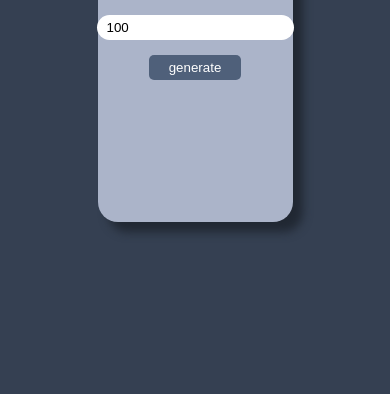
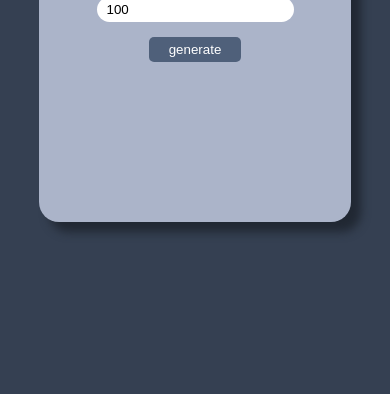
Before and after one commit to axzid/generateramdom-number, a plain HTML site: page index.html in a window 390 px wide. Shown: the part 450-844 px from the top of the page. Drawn offline with Linux system fonts and the light colour scheme.

Commit message:
add responsif

```diff
--- a/style.css
+++ b/style.css
@@ -46,3 +46,11 @@ h1{
     border: none;
     border-radius: 5px;
 }
+@media screen and (max-width: 600px) {
+.container{
+    width: 80%;
+}
+#tes{
+    font-size: 5rem;
+}
+}
```
